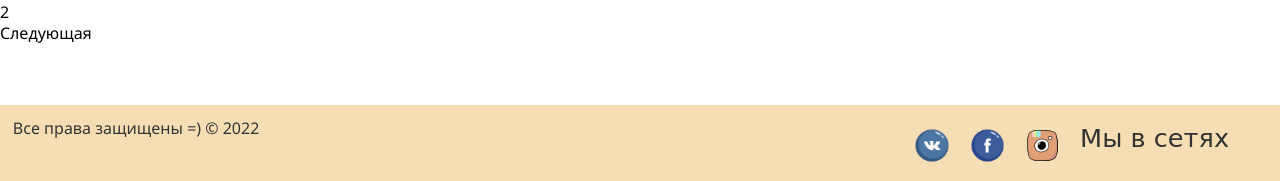
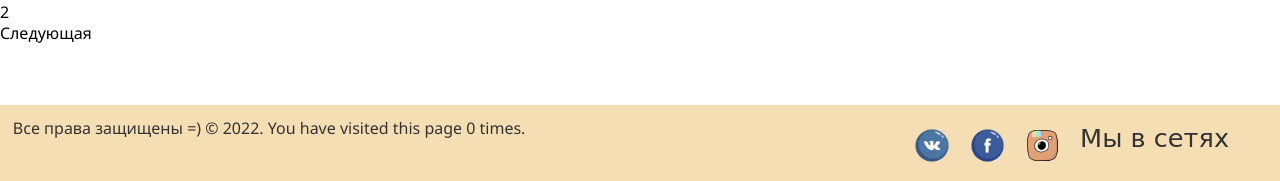
Before and after one commit to deus99999/Hamster_site, a Django app: page / in a window 1280 px wide. Shown: the part 1283-1464 px from the top of the page. Run offline with Django 4.2, Linux system fonts and the light colour scheme; data comes from the database, SQL or seed files in the repository; both versions use the stored data as it was after the commit.

Commit message:
add counting user visiting index page

```diff
--- a/myblog/static/css/style.css
+++ b/myblog/static/css/style.css
@@ -264,6 +264,12 @@ footer img:hover {
 	min-height: 4%;
 	margin-bottom: 10px;
 	height: 10%;
+
+}
+
+#page-wrap p {
+	font-family: Verdana fantasy;
+	font-size: 1.3em;
 
 }
 
--- a/myblog/templates/myblog/about.html
+++ b/myblog/templates/myblog/about.html
@@ -5,7 +5,7 @@
 {% block content %}
 <div class="add_article">
 	<p>Это простой сайт-блог реализованный с помощью фреймворка Django, созданный просто чтобы научиться чему-то новому. А хомяки это так, они просто прикольные.</p>
-	<p>Вы также можете связаться со мной по эмейл</p>
+	<p>Вы также можете написать мне сообщение. Оно прийдет мне на мою электронную почту!</p>
 	<form method="post">
 		<p>{{ error }}</p>
 		{% for form in forms %}
--- a/myblog/templates/myblog/block/footer.html
+++ b/myblog/templates/myblog/block/footer.html
@@ -2,6 +2,7 @@
 
 <footer>
 		<span class="left">Все права защищены =) &copy; 2022</span>
+		<span class="left"><p>. You have visited this page {{ num_visits }}{% if num_visits == 1 %} time{% else %} times{% endif %}.</p></span>
 		<span class="right">Мы в сетях
             <a href=""><img src="{% static 'img/vk.png' %}" alt="Вконтакте" title="Группа Вконтакте"></a>
 		    <a href=""><img src="{%  static 'img/face.png' %}" alt="Фейсбук" title="Фейсбук"></a>
--- a/myblog/templates/myblog/block/navbar.html
+++ b/myblog/templates/myblog/block/navbar.html
@@ -10,6 +10,7 @@
 			</div>
             {% if user.is_authenticated %}
                 <span class="signin_login">{{ user }}</span>
+
                 <a href="{% url 'my_articles' %}"><span class="right">Мои статьи</span></a>
                 <a href="{% url 'signout' %}"><span class="right">Выход</span></a>
             {% else %}
@@ -21,4 +22,5 @@
 
 
 		</header>
+
 	</div>
--- a/myblog/views.py
+++ b/myblog/views.py
@@ -33,10 +33,9 @@ def contact_view(request):
         # если метод POST, проверим форму и отправим письмо
         form = ContactForm(request.POST)
         if form.is_valid():
-            from_email = form.cleaned_data['from_email']
             message = form.cleaned_data['message']
             try:
-                send_mail("Subject", message, DEFAULT_FROM_EMAIL, ["maryfeurige@gmail.com"])
+                send_mail("Subject", message, DEFAULT_FROM_EMAIL, RECIPIENTS_EMAIL)
             except BadHeaderError:
                 return HttpResponse('Ошибка в теме письма.')
             return render(request, 'myblog/success.html')
@@ -75,8 +74,13 @@ class MainView(View):
         paginator = Paginator(posts, 6)
         page_number = request.GET.get('page')
         page_obj = paginator.get_page(page_number)
+
+        # Number of visits to this view, as counted in the session variable.
+        num_visits = request.session.get('num_visits', 0)
+        request.session['num_visits'] = num_visits + 1
+
         return render(request, 'myblog/index.html', context={
-            'page_obj': page_obj
+            'page_obj': page_obj, 'num_visits':num_visits
         })
 
 
```
Also changed, not shown: myblog/forms.py (+4 -10 lines), db.sqlite3.
